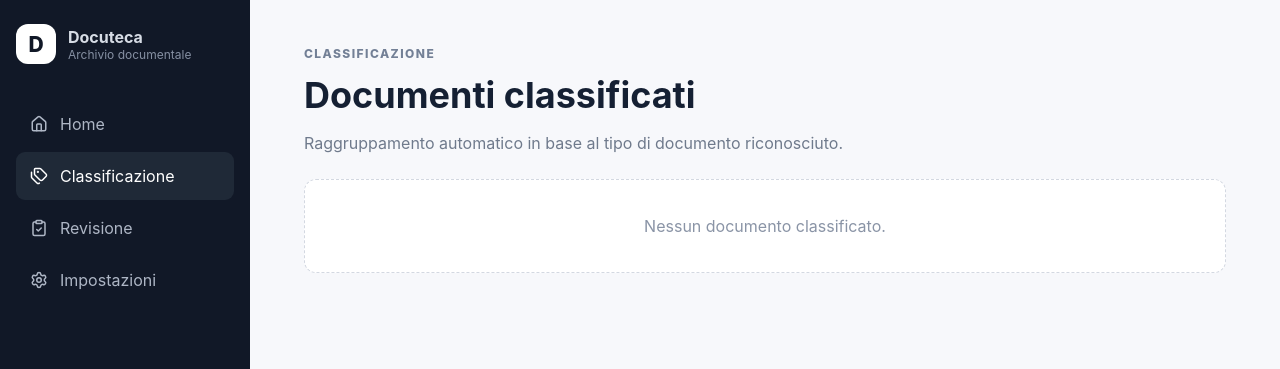
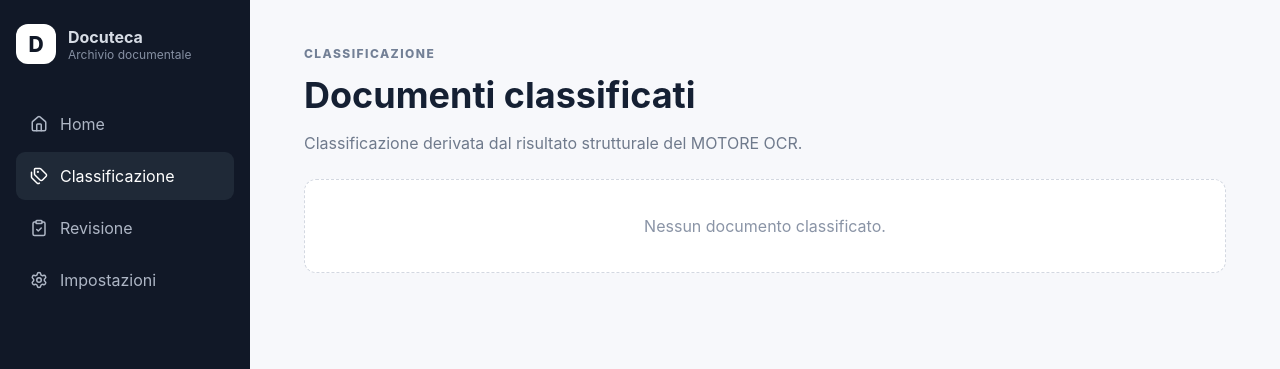
Before and after one commit to Bigpedros/Docuteca, a React (Vite) app: page / in a window 1280 px wide. Both pictures are taken after a click on the button "Classificazione". Shown: the top 369 px of the page. Built offline with nearby package versions, Linux system fonts and the light colour scheme.

Commit message:
phase9b: drive Docuteca UI from real MOTORE OCR analysis

```diff
--- a/src/App.tsx
+++ b/src/App.tsx
@@ -1,26 +1,91 @@
-import {useMemo,useState} from 'react';
-import {Home,Tags,ClipboardCheck,Settings,Upload,FileText,Archive,ScanLine,ChevronRight,CheckCircle2} from 'lucide-react';
+import {useState} from 'react';
+import type {ReactNode} from 'react';
+import {Home,Tags,ClipboardCheck,Settings,Upload,FileText,Archive,ScanLine,ChevronRight,CheckCircle2,LoaderCircle,AlertTriangle} from 'lucide-react';
 import type {DocutecaDocument,DocutecaView,IntakeFile} from './types';
-import {classifyFiles,decideMode,MOTORE_SOURCE_COMMIT} from './docuteca/intake';
+import type {MotoreAnalysis} from './docuteca/motoreEngine';
+import {analyzeWithMotore,MOTORE_SOURCE_COMMIT} from './docuteca/motoreEngine';
+import {rasterizeFiles} from './docuteca/rasterize';
 import {loadDocuments,saveDocuments} from './storage';
 
 export function App(){
   const [view,setView]=useState<DocutecaView>('home');
+  const [rawFiles,setRawFiles]=useState<File[]>([]);
   const [files,setFiles]=useState<IntakeFile[]>([]);
   const [docs,setDocs]=useState<DocutecaDocument[]>(()=>loadDocuments());
-  const [processed,setProcessed]=useState(false);
-  const classification=useMemo(()=>classifyFiles(files),[files]);
-  const mode=decideMode(classification);
+  const [analysis,setAnalysis]=useState<MotoreAnalysis|null>(null);
+  const [processing,setProcessing]=useState(false);
+  const [progress,setProgress]=useState('');
+  const [error,setError]=useState('');
 
   const choose=(list:FileList|null)=>{
     if(!list)return;
-    setProcessed(false);
-    setFiles(Array.from(list).map(file=>({id:crypto.randomUUID(),name:file.name,mime:file.type,size:file.size,previewUrl:file.type.startsWith('image/')?URL.createObjectURL(file):undefined})));
+    const selected=Array.from(list);
+    setRawFiles(selected);
+    setAnalysis(null);
+    setError('');
+    setProgress('');
+    setFiles(selected.map(file=>({
+      id:crypto.randomUUID(),
+      name:file.name,
+      mime:file.type||'application/octet-stream',
+      size:file.size,
+      previewUrl:file.type.startsWith('image/')?URL.createObjectURL(file):undefined
+    })));
   };
+
+  const process=async()=>{
+    if(!rawFiles.length)return;
+    setProcessing(true);
+    setAnalysis(null);
+    setError('');
+    try{
+      setProgress('Preparazione pagine…');
+      const rasters=await rasterizeFiles(rawFiles);
+      setProgress(`0 / ${rasters.length} pagine`);
+      const result=await analyzeWithMotore(
+        rasters,
+        undefined,
+        (current,total,label)=>setProgress(`${current} / ${total} · ${label}`)
+      );
+      setAnalysis(result);
+      setProgress('Analisi completata');
+    }catch(value){
+      const message=value instanceof Error?value.message:String(value);
+      setError(message);
+      setProgress('');
+    }finally{
+      setProcessing(false);
+    }
+  };
+
   const archive=()=>{
-    if(!files.length)return;
-    const doc:DocutecaDocument={id:crypto.randomUUID(),title:files[0]!.name,createdAt:new Date().toISOString(),files,mode,classification,extractedText:'',tags:[],status:mode==='review'?'review':'archived'};
-    const next=[doc,...docs];setDocs(next);saveDocuments(next);setFiles([]);setProcessed(false);setView(mode==='review'?'revisione':'classificazione');
+    if(!files.length||!analysis)return;
+    const doc:DocutecaDocument={
+      id:crypto.randomUUID(),
+      title:files[0]!.name,
+      createdAt:new Date().toISOString(),
+      files,
+      mode:analysis.mode,
+      classification:{
+        type:analysis.classificationLabel,
+        confidence:analysis.confidence,
+        reason:analysis.structuralClass
+      },
+      extractedText:analysis.text,
+      tags:[],
+      status:analysis.mode==='review'?'review':'archived',
+      pageCount:analysis.pageCount,
+      diagnostics:analysis.diagnostics,
+      engineVersion:analysis.engineVersion
+    };
+    const next=[doc,...docs];
+    setDocs(next);
+    saveDocuments(next);
+    setRawFiles([]);
+    setFiles([]);
+    setAnalysis(null);
+    setProgress('');
+    setView(doc.status==='review'?'revisione':'classificazione');
   };
 
   return <div className="shell">
@@ -33,7 +98,7 @@ export function App(){
       <div className="sidebarFoot"><ScanLine/><div><b>MOTORE OCR 0.5</b><small>{MOTORE_SOURCE_COMMIT.slice(0,8)}…</small></div></div>
     </aside>
     <main>
-      {view==='home'&&<HomeView files={files} processed={processed} classification={classification} mode={mode} onFiles={choose} onProcess={()=>setProcessed(true)} onArchive={archive}/>}
+      {view==='home'&&<HomeView files={files} processing={processing} progress={progress} error={error} analysis={analysis} onFiles={choose} onProcess={process} onArchive={archive}/>}
       {view==='classificazione'&&<ClassificationView docs={docs}/>}
       {view==='revisione'&&<ReviewView docs={docs.filter(d=>d.status==='review')}/>}
       {view==='impostazioni'&&<SettingsView/>}
@@ -41,15 +106,26 @@ export function App(){
   </div>;
 }
 
-function Nav({active,icon,label,onClick}:{active:boolean;icon:React.ReactNode;label:string;onClick:()=>void}){
-  return <button className={active?'nav active':'nav'} onClick={onClick}>{icon}<span>{label}</span></button>
+function Nav({active,icon,label,onClick}:{active:boolean;icon:ReactNode;label:string;onClick:()=>void}){
+  return <button className={active?'nav active':'nav'} onClick={onClick}>{icon}<span>{label}</span></button>;
 }
 
-function HomeView({files,processed,classification,mode,onFiles,onProcess,onArchive}:{files:IntakeFile[];processed:boolean;classification:ReturnType<typeof classifyFiles>;mode:string;onFiles:(f:FileList|null)=>void;onProcess:()=>void;onArchive:()=>void}){
+function HomeView({
+  files,processing,progress,error,analysis,onFiles,onProcess,onArchive
+}:{
+  files:IntakeFile[];
+  processing:boolean;
+  progress:string;
+  error:string;
+  analysis:MotoreAnalysis|null;
+  onFiles:(f:FileList|null)=>void;
+  onProcess:()=>void;
+  onArchive:()=>void;
+}){
   return <section className="page">
-    <div className="topline"><span>DOCUTECA</span><span className="pill">Privacy locale</span></div>
+    <div className="topline"><span>DOCUTECA</span><span className="pill">Elaborazione locale</span></div>
     <h1>Acquisisci un documento</h1>
-    <p className="subtitle">Carica immagini o PDF. Docuteca analizzerà il contenuto e ti proporrà il flusso corretto.</p>
+    <p className="subtitle">Carica immagini o PDF. Il MOTORE OCR 0.5 normalizza, legge, classifica e verifica il documento.</p>
 
     <label className="drop">
       <div className="uploadIcon"><Upload/></div>
@@ -62,34 +138,80 @@ function HomeView({files,processed,classification,mode,onFiles,onProcess,onArchi
     {files.length>0&&<div className="workarea">
       <div className="previewCard">
         <div className="cardTitle"><FileText/> Anteprima</div>
-        {files.map(f=><div className="fileItem" key={f.id}><span>{f.name}</span><small>{Math.round(f.size/1024)} KB</small></div>)}
+        {files.map(file=><div className="fileItem" key={file.id}><span>{file.name}</span><small>{Math.round(file.size/1024)} KB</small></div>)}
+        {analysis&&<div className="textPreview">
+          <small>Testo OCR</small>
+          <pre>{analysis.text.slice(0,2200)||'Nessun testo riconosciuto.'}</pre>
+        </div>}
       </div>
+
       <div className="flowCard">
-        {!processed?<><h3>Pronto per l'elaborazione</h3><p>Normalizzazione, OCR, classificazione e controllo qualità verranno eseguiti in locale.</p><button className="primary" onClick={onProcess}>Elabora documento <ChevronRight/></button></>
-        :<><div className="resultRow"><CheckCircle2/><div><small>Classificazione</small><b>{classification.type}</b></div><strong>{Math.round(classification.confidence*100)}%</strong></div>
-        <div className="modeBox"><small>Azione suggerita</small><h2>{mode==='fillable'?'Compila':mode==='review'?'Revisione':'Archivia'}</h2><p>{classification.reason}</p></div>
-        <button className="primary" onClick={onArchive}>{mode==='fillable'?'Apri compilazione':mode==='review'?'Invia a revisione':'Archivia documento'}</button></>}
+        {!analysis?<>
+          <h3>{processing?'Elaborazione in corso':'Pronto per l’elaborazione'}</h3>
+          <p>Scanner fotografico, geometry correction, camera cleanup, OCR Tesseract, Decision Engine, struttura e merge multipagina.</p>
+          {processing&&<div className="progress"><LoaderCircle className="spin"/><span>{progress||'Avvio MOTORE OCR…'}</span></div>}
+          {error&&<div className="errorBox"><AlertTriangle/><span>{error}</span></div>}
+          <button className="primary" onClick={onProcess} disabled={processing}>
+            {processing?'Elaborazione…':'Elabora documento'} {!processing&&<ChevronRight/>}
+          </button>
+        </>:<>
+          <div className="resultRow"><CheckCircle2/><div><small>Classificazione MOTORE</small><b>{analysis.classificationLabel}</b></div><strong>{Math.round(analysis.confidence*100)}%</strong></div>
+          <div className="modeBox">
+            <small>Azione suggerita</small>
+            <h2>{analysis.mode==='fillable'?'Compila':analysis.mode==='review'?'Revisione':'Archivia'}</h2>
+            <p>{analysis.structuralClass} · {analysis.pageCount} pagina/e</p>
+          </div>
+          <div className="engineMeta">
+            <span>MOTORE {analysis.engineVersion}</span>
+            <span>{analysis.sourceCommit.slice(0,8)}…</span>
+          </div>
+          <button className="primary" onClick={onArchive}>
+            {analysis.mode==='fillable'?'Salva e apri compilazione':analysis.mode==='review'?'Invia a revisione':'Archivia documento'}
+          </button>
+        </>}
       </div>
     </div>}
-  </section>
+  </section>;
 }
 
 function ClassificationView({docs}:{docs:DocutecaDocument[]}){
-  return <section className="page"><div className="topline"><span>CLASSIFICAZIONE</span></div><h1>Documenti classificati</h1><p className="subtitle">Raggruppamento automatico in base al tipo di documento riconosciuto.</p>
-    <div className="list">{docs.length?docs.map(d=><article className="doc" key={d.id}><Archive/><div><b>{d.title}</b><span>{d.classification.type} · {Math.round(d.classification.confidence*100)}%</span></div><em>{d.mode==='fillable'?'Compila':d.mode==='review'?'Revisione':'Archivia'}</em></article>):<div className="empty">Nessun documento classificato.</div>}</div>
-  </section>
+  return <section className="page">
+    <div className="topline"><span>CLASSIFICAZIONE</span></div>
+    <h1>Documenti classificati</h1>
+    <p className="subtitle">Classificazione derivata dal risultato strutturale del MOTORE OCR.</p>
+    <div className="list">
+      {docs.length?docs.map(doc=><article className="doc" key={doc.id}>
+        <Archive/>
+        <div><b>{doc.title}</b><span>{doc.classification.type} · {Math.round(doc.classification.confidence*100)}% · {doc.pageCount} pagina/e</span></div>
+        <em>{doc.mode==='fillable'?'Compila':doc.mode==='review'?'Revisione':'Archivia'}</em>
+      </article>):<div className="empty">Nessun documento classificato.</div>}
+    </div>
+  </section>;
 }
 
 function ReviewView({docs}:{docs:DocutecaDocument[]}){
-  return <section className="page"><div className="topline"><span>REVISIONE</span></div><h1>Documenti da controllare</h1><p className="subtitle">Qui compaiono i documenti con confidenza insufficiente o struttura ambigua.</p>
-    <div className="list">{docs.length?docs.map(d=><article className="doc" key={d.id}><ClipboardCheck/><div><b>{d.title}</b><span>{d.classification.reason}</span></div><em>Da rivedere</em></article>):<div className="empty">Nessun documento richiede revisione.</div>}</div>
-  </section>
+  return <section className="page">
+    <div className="topline"><span>REVISIONE</span></div>
+    <h1>Documenti da controllare</h1>
+    <p className="subtitle">Qui compaiono i documenti per cui il MOTORE non propone archiviazione o compilazione automatica.</p>
+    <div className="list">
+      {docs.length?docs.map(doc=><article className="doc" key={doc.id}>
+        <ClipboardCheck/>
+        <div><b>{doc.title}</b><span>{doc.classification.type} · {doc.classification.reason}</span></div>
+        <em>Da rivedere</em>
+      </article>):<div className="empty">Nessun documento richiede revisione.</div>}
+    </div>
+  </section>;
 }
 
 function SettingsView(){
-  return <section className="page"><div className="topline"><span>IMPOSTAZIONI</span></div><h1>Configurazione</h1><div className="settings">
-    <div><b>Elaborazione locale</b><p>I documenti non vengono inviati a servizi cloud nel flusso base.</p></div>
-    <div><b>Scanner desktop</b><p>TWAIN/WIA sarà disponibile nel wrapper desktop, non nel browser.</p></div>
-    <div><b>Motore OCR</b><p>Baseline certificata 0.5, mantenuta separata dal livello applicativo Docuteca.</p></div>
-  </div></section>
+  return <section className="page">
+    <div className="topline"><span>IMPOSTAZIONI</span></div>
+    <h1>Configurazione</h1>
+    <div className="settings">
+      <div><b>Elaborazione</b><p>OCR, geometria e classificazione vengono eseguiti nel browser. La baseline MOTORE è fissata e non viene modificata da Docuteca.</p></div>
+      <div><b>Asset OCR</b><p>La 9B usa il runtime Tesseract del MOTORE. Il self-hosting completo degli asset lingua/core è il successivo hardening offline.</p></div>
+      <div><b>Scanner desktop</b><p>TWAIN/WIA resta previsto nel wrapper desktop e non viene simulato nel browser.</p></div>
+    </div>
+  </section>;
 }
```
